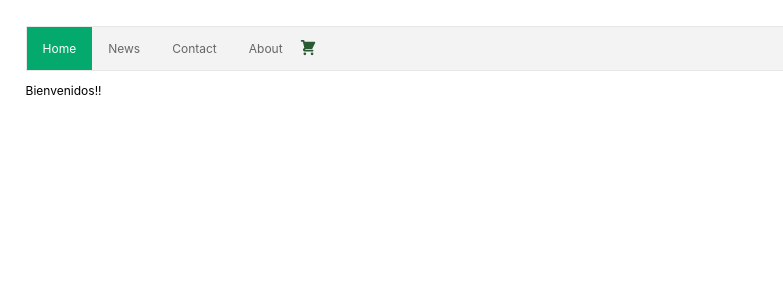
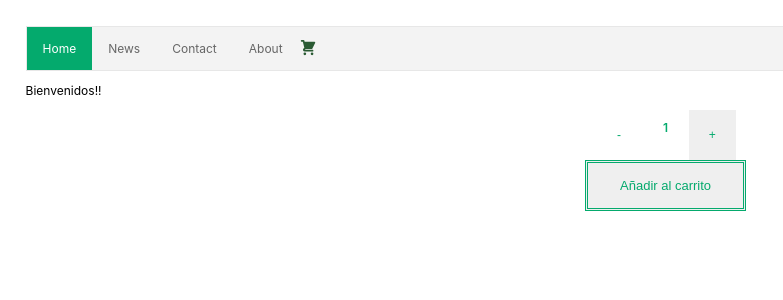
Before and after one commit to AgustinaT/Project-class2, a React (Create React App) app: page / in a window 1280 px wide. Shown: the top 300 px of the page, without its empty margins (0-783 px from the left). Built offline with nearby package versions, Linux system fonts and the light colour scheme.

Commit message:
contador con boton + Tornari

```diff
--- /dev/null
+++ b/src/components/ItemCount/ItemCount.css
@@ -0,0 +1,55 @@
+.count-container {
+    display: flex;
+    flex-direction: column;
+    justify-content: center;
+    align-items: center;
+
+  }
+
+  .count-container-contador {
+    display: grid;
+    grid-template: 1fr / 1fr 1fr 1fr;
+    width: 140px;
+    height: 50px;
+    font-weight: 600;
+    font-size: 12px;
+  }
+
+  .count-container-button {
+    color: #04AA6D;
+    width: 100%;
+    height: 100%;
+    border: 1px solid var(--border-color);
+    font-size: 12px;
+    transition: all 250ms ease-out;
+  }
+
+  .count-container-button:hover {
+    border: none;
+    color: var(--just-white);
+    background-color: var(--primary-color);
+  }
+
+  .count-container-button[disabled] {
+    color: #04AA6D;
+    background-color: transparent;
+    border: 1px solid var(--border-color);
+  }
+
+  .count-container__qty {
+    text-align: center;
+    height: 100%;
+    padding-top: 10px;
+    color: #04AA6D;
+    background-color: var(--just-white);
+  }
+  .button-primary {
+    color:#04AA6D;
+    border: double;
+    padding: 15px 32px;
+    text-align: center;
+    text-decoration: none;
+    display: inline-block;
+    font-size: 13px;
+
+  }
--- /dev/null
+++ b/src/components/ItemCount/ItemCount.jsx
@@ -0,0 +1,41 @@
+import React, { useState } from 'react';
+import './ItemCount.css';
+
+const ItemCount = ({ onAdd }) => {
+    const initial = 1;
+    const stock = 7;
+
+    //hook de estado
+    const [contador, setContador] = useState(initial);
+
+    const addProduct = (num) => {
+        setContador(contador + num);
+    };
+
+    return (
+      <div className="count-container">
+        <div className="count-container-contador">
+          <button
+            className="count-container-button"
+            onClick={() => addProduct(-1)}
+            disabled={contador === initial ? true : null}
+          > - </button>
+
+          <span className="count-container__qty">{contador}</span>
+          <button
+            className="count-container-button"
+            onClick={() => addProduct(+1)}
+            disabled={contador === stock ? true : null}
+          > + </button>
+        </div>
+
+        <button
+          className="button-primary"
+          onClick={() => onAdd(contador)}
+          disabled={stock === 0 ? true : null}
+        >Añadir al carrito</button>
+      </div>
+    );
+  };
+
+  export default ItemCount;
--- a/src/containers/ItemListContainer/ItemListContainer.jsx
+++ b/src/containers/ItemListContainer/ItemListContainer.jsx
@@ -1,9 +1,16 @@
 import React from 'react'
+import ItemCount from '../../components/ItemCount/ItemCount'
 
 const ItemListContainer = ({greeting}) => {
+
+  const onAdd = (contador) => {
+    console.log("Se agrego al carrito")
+  }
+
   return (
     <div>
       <p>{greeting}</p>
+      <ItemCount onAdd={onAdd}/>
     </div>
   )
 }
```
